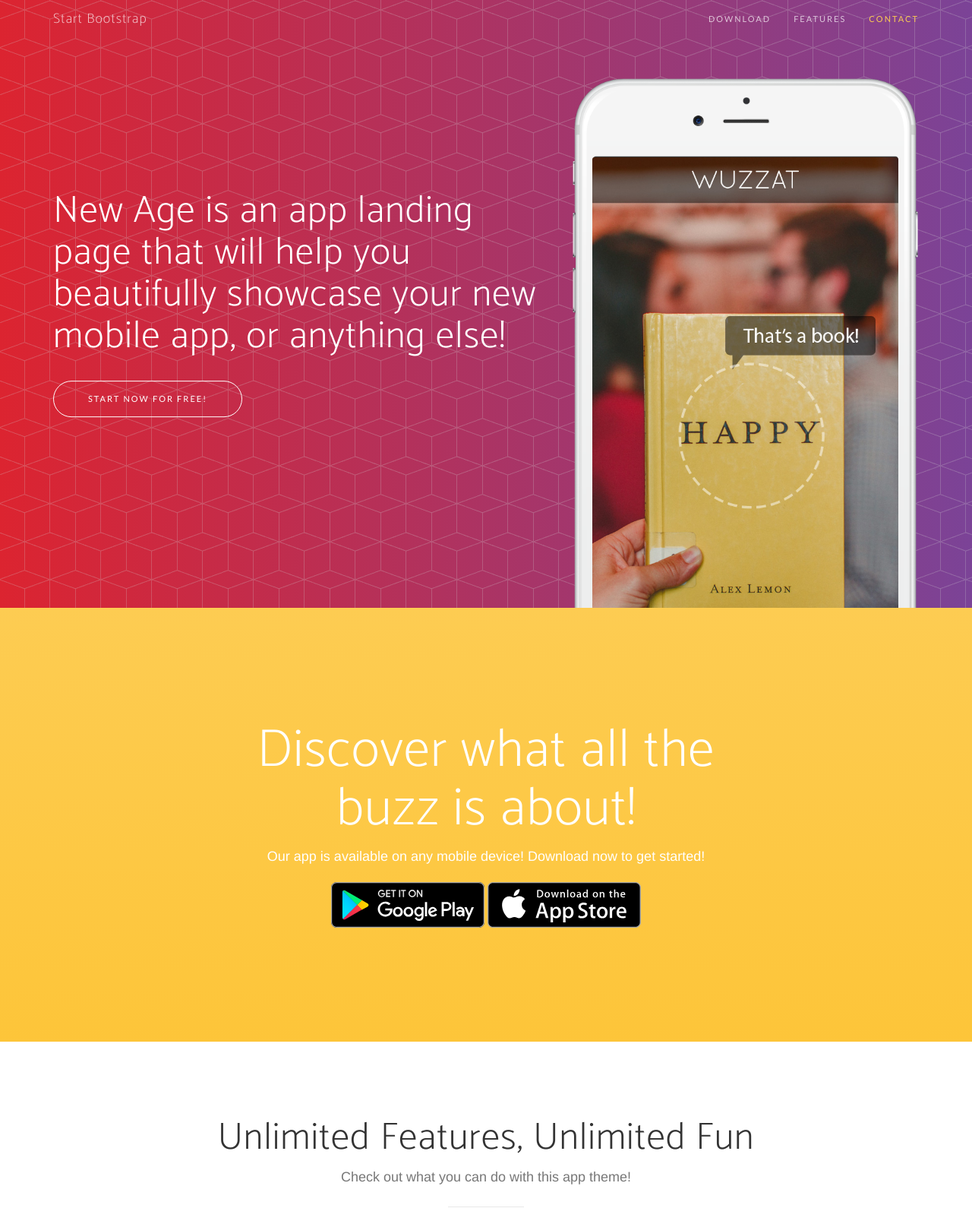
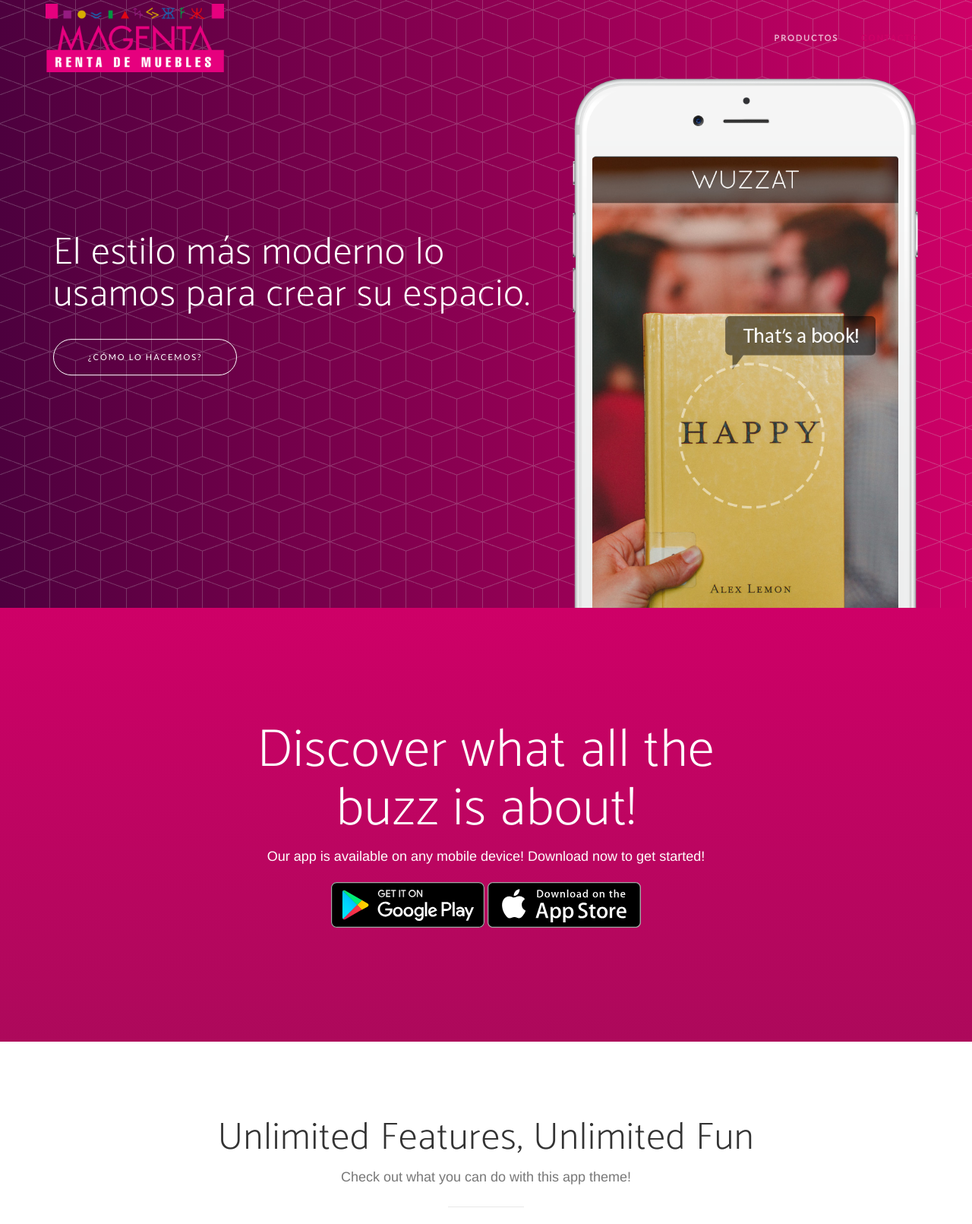
Before and after one commit to luisbarajasp/Proyecto-Final-BD, a PHP site: page / in a window 1280 px wide. Shown: the top 1611 px of the page at 76% size. Run offline with PHP 8.4, Linux system fonts and the light colour scheme; some libraries are stand-ins or nearby versions; some web fonts are replaced.

Commit message:
Add: pallette colors

```diff
--- a/css/new-age.css
+++ b/css/new-age.css
@@ -28,7 +28,7 @@ a {
   -webkit-transition: all 0.35s;
   -moz-transition: all 0.35s;
   transition: all 0.35s;
-  color: #fdcc52;
+  color: #CE0067;
 }
 a:hover,
 a:focus {
@@ -69,25 +69,32 @@ p {
   letter-spacing: 1px;
 }
 .navbar-default .navbar-header .navbar-brand {
-  font-family: 'Catamaran', 'Helvetica', 'Arial', 'sans-serif';
-  font-weight: 200;
-  letter-spacing: 1px;
-  color: #fdcc52;
+  padding: 15px;
+  height: 50px;
 }
-.navbar-default .navbar-header .navbar-brand:hover,
-.navbar-default .navbar-header .navbar-brand:focus {
-  color: #fcbd20;
+.navbar-default .navbar-header .navbar-brand img {
+  height: 100%;
+  width: auto;
 }
 .navbar-default .navbar-header .navbar-toggle {
-  font-size: 12px;
-  color: #222222;
-  padding: 8px 10px;
+  font-size: 20px;
+  color: #CE0067;
+  border: 0;
+  background: white;
+}
+.navbar-default .navbar-header .navbar-toggle:focus, .navbar-default .navbar-header .navbar-toggle:hover {
+  background: white;
+}
+
+.navbar-default ul{
+    padding-top: 0;
 }
 .navbar-default .nav > li > a {
   font-family: 'Lato', 'Helvetica', 'Arial', 'sans-serif';
   text-transform: uppercase;
   letter-spacing: 2px;
   font-size: 11px;
+  font-weight: 700;
 }
 .navbar-default .nav > li > a,
 .navbar-default .nav > li > a:focus {
@@ -95,11 +102,11 @@ p {
 }
 .navbar-default .nav > li > a:hover,
 .navbar-default .nav > li > a:focus:hover {
-  color: #fdcc52;
+  color: #CE0067;
 }
 .navbar-default .nav > li.active > a,
 .navbar-default .nav > li.active > a:focus {
-  color: #fdcc52 !important;
+  color: #CE0067 !important;
   background-color: transparent;
 }
 .navbar-default .nav > li.active > a:hover,
@@ -118,6 +125,20 @@ p {
   .navbar-default .navbar-header .navbar-brand:focus {
     color: white;
   }
+  .navbar-default.affix-top .navbar-header .navbar-brand {
+    padding: 5px;
+    height: 100px;
+  }
+  .navbar-default.affix .navbar-header .navbar-brand {
+    padding: 5px;
+    height: 50px;
+  }
+  .navbar-default.affix-top ul{
+      padding-top: 25px;
+  }
+  .navbar-default.affix ul{
+      padding-top: 0;
+  }
   .navbar-default .nav > li > a,
   .navbar-default .nav > li > a:focus {
     color: rgba(255, 255, 255, 0.7);
@@ -135,7 +156,7 @@ p {
   }
   .navbar-default.affix .navbar-header .navbar-brand:hover,
   .navbar-default.affix .navbar-header .navbar-brand:focus {
-    color: #fdcc52;
+    color: #CE0067;
   }
   .navbar-default.affix .nav > li > a,
   .navbar-default.affix .nav > li > a:focus {
@@ -143,7 +164,7 @@ p {
   }
   .navbar-default.affix .nav > li > a:hover,
   .navbar-default.affix .nav > li > a:focus:hover {
-    color: #fdcc52;
+    color: #CE0067;
   }
 }
 header {
@@ -151,11 +172,11 @@ header {
   width: 100%;
   min-height: auto;
   overflow-y: hidden;
-  background: url("../img/bg-pattern.png"), #7b4397;
+  background: url("../img/bg-pattern.png"), #4D003E;
   /* fallback for old browsers */
-  background: url("../img/bg-pattern.png"), -webkit-linear-gradient(to left, #7b4397, #dc2430);
+  background: url("../img/bg-pattern.png"), -webkit-linear-gradient(to left, #CE0067, #4D003E);
   /* Chrome 10-25, Safari 5.1-6 */
-  background: url("../img/bg-pattern.png"), linear-gradient(to left, #7b4397, #dc2430);
+  background: url("../img/bg-pattern.png"), linear-gradient(to left, #CE0067, #4D003E);
   /* W3C, IE 10+/ Edge, Firefox 16+, Chrome 26+, Opera 12+, Safari 7+ */
   color: white;
 }
@@ -393,12 +414,12 @@ footer ul li a.active {
   text-decoration: none;
 }
 .bg-primary {
-  background: #fdcc52;
-  background: -webkit-linear-gradient(#fdcc52, #fdc539);
-  background: linear-gradient(#fdcc52, #fdc539);
+  background: #CE0067;
+  background: -webkit-linear-gradient(#CE0067, #ad095b);
+  background: linear-gradient(#CE0067, #ad095b);
 }
 .text-primary {
-  color: #fdcc52;
+  color: #CE0067;
 }
 .no-gutter > [class*='col-'] {
   padding-right: 0;
@@ -414,8 +435,8 @@ footer ul li a.active {
 .btn-outline:active,
 .btn-outline.active {
   color: white;
-  background-color: #fdcc52;
-  border-color: #fdcc52;
+  background-color: #CE0067;
+  border-color: #CE0067;
 }
 .btn {
   font-family: 'Lato', 'Helvetica', 'Arial', 'sans-serif';
--- a/index.html
+++ b/index.html
@@ -25,7 +25,7 @@
     <link rel="stylesheet" href="lib/device-mockups/device-mockups.min.css">
 
     <!-- Theme CSS -->
-    <link href="css/new-age.min.css" rel="stylesheet">
+    <link href="css/new-age.css" rel="stylesheet">
 
     <!-- HTML5 Shim and Respond.js IE8 support of HTML5 elements and media queries -->
     <!-- WARNING: Respond.js doesn't work if you view the page via file:// -->
@@ -43,22 +43,19 @@
             <!-- Brand and toggle get grouped for better mobile display -->
             <div class="navbar-header">
                 <button type="button" class="navbar-toggle collapsed" data-toggle="collapse" data-target="#bs-example-navbar-collapse-1">
-                    <span class="sr-only">Toggle navigation</span> Menu <i class="fa fa-bars"></i>
+                    <span class="sr-only">Toggle navigation</span><i class="fa fa-bars"></i>
                 </button>
-                <a class="navbar-brand page-scroll" href="#page-top">Start Bootstrap</a>
+                <a class="navbar-brand page-scroll" href="#page-top"><img src="img/logo.png" alt=""></a>
             </div>
 
             <!-- Collect the nav links, forms, and other content for toggling -->
             <div class="collapse navbar-collapse" id="bs-example-navbar-collapse-1">
                 <ul class="nav navbar-nav navbar-right">
                     <li>
-                        <a class="page-scroll" href="#download">Download</a>
+                        <a class="page-scroll" href="#features">Productos</a>
                     </li>
                     <li>
-                        <a class="page-scroll" href="#features">Features</a>
-                    </li>
-                    <li>
-                        <a class="page-scroll" href="#contact">Contact</a>
+                        <a class="page-scroll" href="#contact">Contacto</a>
                     </li>
                 </ul>
             </div>
@@ -73,8 +70,8 @@
                 <div class="col-sm-7">
                     <div class="header-content">
                         <div class="header-content-inner">
-                            <h1>New Age is an app landing page that will help you beautifully showcase your new mobile app, or anything else!</h1>
-                            <a href="#download" class="btn btn-outline btn-xl page-scroll">Start Now for Free!</a>
+                            <h1>El estilo más moderno lo usamos para crear su espacio.</h1>
+                            <a href="#download" class="btn btn-outline btn-xl page-scroll">¿Cómo lo hacemos?</a>
                         </div>
                     </div>
                 </div>
```
Also changed, not shown: img/logo.png (added).
